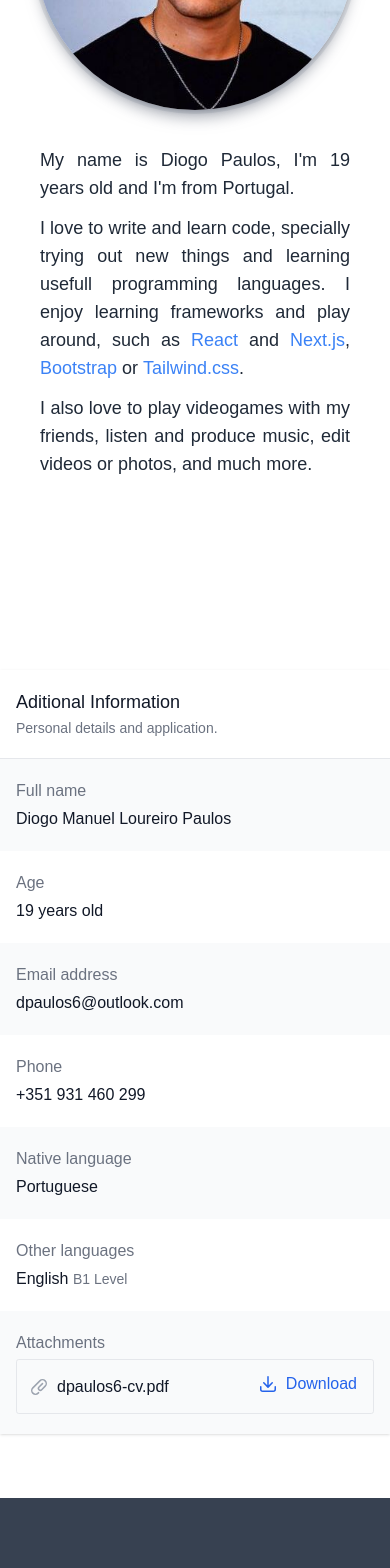
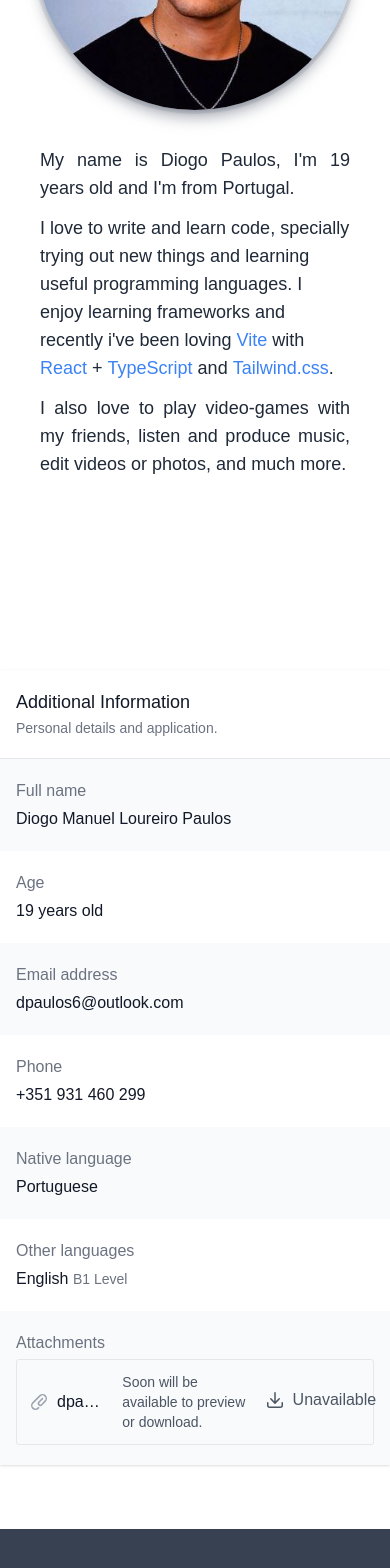
Before and after one commit to dpaulos6/dpaulos6-portfolio, a React (Vite) app: page /AboutMe in a window 390 px wide. Shown: the part 424-1992 px from the top of the page. Built offline with nearby package versions, Linux system fonts and the light colour scheme; a web font is replaced by a local one.

Commit message:
About me Update

```diff
--- a/src/global.css
+++ b/src/global.css
@@ -288,3 +288,14 @@
 .link-modern-bg:hover {
   background-color: #219bff1c;
 }
+
+.link-modern-bg-disabled{
+  padding: 0.15rem .35rem;
+  margin: -.15rem -.35rem;
+  border-radius: 5px;
+  transition: all .3s ease-in-out;
+}
+
+.link-modern-bg-disabled:hover {
+  background-color: #5e5e5e1c;
+}
--- a/src/pages/AboutMe.tsx
+++ b/src/pages/AboutMe.tsx
@@ -22,16 +22,16 @@ export default function AboutMe() {
                   <p className="text-lg md:text-xl lg:text-2xl text-justify text-gray-800 my-3">
                     My name is Diogo Paulos, I'm {age()} years old and I'm from Portugal.
                   </p>
+                  <span className="text-lg md:text-xl lg:text-2xl text-justify text-gray-800 my-3">
+                    I love to write and learn code, specially trying out new things and learning useful programming languages.
+                    I enjoy learning frameworks and recently i've been loving{' '}
+                    <code className="link-modern-light text-blue-500"><a href="https://vitejs.dev/" target="_blank" rel="noreferrer">Vite</a></code> with{' '}
+                    <code className="link-modern-light text-blue-500"><a href="https://reactjs.org/" target="_blank" rel="noreferrer">React</a></code> +{' '}
+                    <code className="link-modern-light text-blue-500"><a href="https://www.typescriptlang.org/" target="_blank" rel="noreferrer">TypeScript</a></code> and {' '}
+                    <code className="link-modern-light text-blue-500"><a href="https://tailwindcss.com/" target="_blank" rel="noreferrer">Tailwind.css</a></code>.
+                  </span>
                   <p className="text-lg md:text-xl lg:text-2xl text-justify text-gray-800 my-3">
-                    I love to write and learn code, specially trying out new things and learning usefull programming languages.
-                    I enjoy learning frameworks and play around, such as{' '}
-                    <code className="link-modern-light text-blue-500"><a href="https://reactjs.org/" target="_blank" rel="noreferrer">React</a></code> and{' '}
-                    <code className="link-modern-light text-blue-500"><a href="https://nextjs.org/" target="_blank" rel="noreferrer">Next.js</a></code>,{' '}
-                    <code className="link-modern-light text-blue-500"><a href="https://getbootstrap.com/" target="_blank" rel="noreferrer">Bootstrap</a></code> or {' '}
-                    <code className="link-modern-light text-blue-500"><a href="https://tailwindcss.com/" target="_blank" rel="noreferrer">Tailwind.css</a></code>.
-                  </p>
-                  <p className="text-lg md:text-xl lg:text-2xl text-justify text-gray-800 my-3">
-                    I also love to play videogames with my friends, listen and produce music, edit videos or photos, and much more.
+                    I also love to play video-games with my friends, listen and produce music, edit videos or photos, and much more.
                   </p>
                 </div>
               </div>
@@ -40,19 +40,10 @@ export default function AboutMe() {
         </main>
       </div>
 
-      {/* <div className="max-w-8xl">
-        <div className="bg-slate-100/75 py-20">
-          <video className="mx-auto" width="80%" name="media" controls>
-            <source src="/video.mp4" type="video/mp4;"/>
-            Your browser does not support the video tag.
-          </video>
-        </div>
-      </div> */}
-
       <div className="py-16 select-none">
         <div className="overflow-hidden lg:mx-40 mx-auto bg-white shadow sm:rounded-lg col-span-2">
           <div className="px-4 py-5 sm:px-6">
-            <h3 className="text-lg font-medium leading-6 text-gray-900">Aditional Information</h3>
+            <h3 className="text-lg font-medium leading-6 text-gray-900">Additional Information</h3>
             <p className="mt-1 max-w-2xl text-sm text-gray-500">Personal details and application.</p>
           </div>
           <div className="border-t border-gray-200">
@@ -82,26 +73,19 @@ export default function AboutMe() {
                 <dd className="mt-1 text-base text-gray-900 sm:col-span-2 sm:mt-0">English <p className="inline-flex text-sm text-gray-500">B1 Level</p></dd>
               </div>
               <div className="bg-gray-50 px-4 py-5 sm:grid sm:grid-cols-3 sm:gap-4 sm:px-6">
-                {/* <dt className="text-base font-medium text-gray-500">Linktree</dt>
-                <dd className="mt-1 text-base text-gray-900 sm:col-span-2 sm:mt-0 hover:text-blue-600"><a href="https://www.linktr.ee/dpaulos6" target="_blank" rel="noreferrer">linktree/dpaulos6</a></dd>
-              </div>
-              <div className="bg-white px-4 py-5 sm:grid sm:grid-cols-3 sm:gap-4 sm:px-6"> */}
                 <dt className="text-base font-medium text-gray-500">Attachments</dt>
                 <dd className="mt-1 text-base text-gray-900 sm:col-span-2 sm:mt-0">
                   <ul className="divide-y divide-gray-200 rounded-md border border-gray-200">
                     <li className="flex items-center justify-between py-3 pl-3 pr-4 text-base">
-                      <div className="flex w-0 flex-1 items-center">
+                      <div className="flex w-full flex- items-center">
                         <PaperClipIcon className="h-5 w-5 flex-shrink-0 text-gray-400" aria-hidden="true" />
-                        <span className="ml-2 w-0 flex-1 truncate">dpaulos6-cv.pdf</span>
+                        <span className="ml-2 w-fit truncate transition-all">dpaulos6-cv.pdf</span>
+                        <span className='ml-4 text-gray-600 text-sm'>Soon will be available to preview or download.</span>
                       </div>
                       <div className="ml-4 flex-shrink-0">
-                        {/* <a href="/public/dpauloscv.pdf" className="font-medium text-blue-600 hover:text-blue-500 inline-flex gap-2 items-center link-modern-bg" download='dpaulos6-cv.pdf'>
+                        <span className="font-medium text-gray-600 hover:text-gray-500 inline-flex gap-2 items-center link-modern-bg-disabled cursor-pointer">
                           <ArrowDownTrayIcon className="h-5 w-5 flex-shrink-0" aria-hidden="true" />
-                          Download
-                        </a> */}
-                        <span className="font-medium text-blue-600 hover:text-blue-500 inline-flex gap-2 items-center link-modern-bg cursor-pointer">
-                          <ArrowDownTrayIcon className="h-5 w-5 flex-shrink-0" aria-hidden="true" />
-                          Download
+                          Unavailable
                         </span>
                       </div>
                     </li>
```
